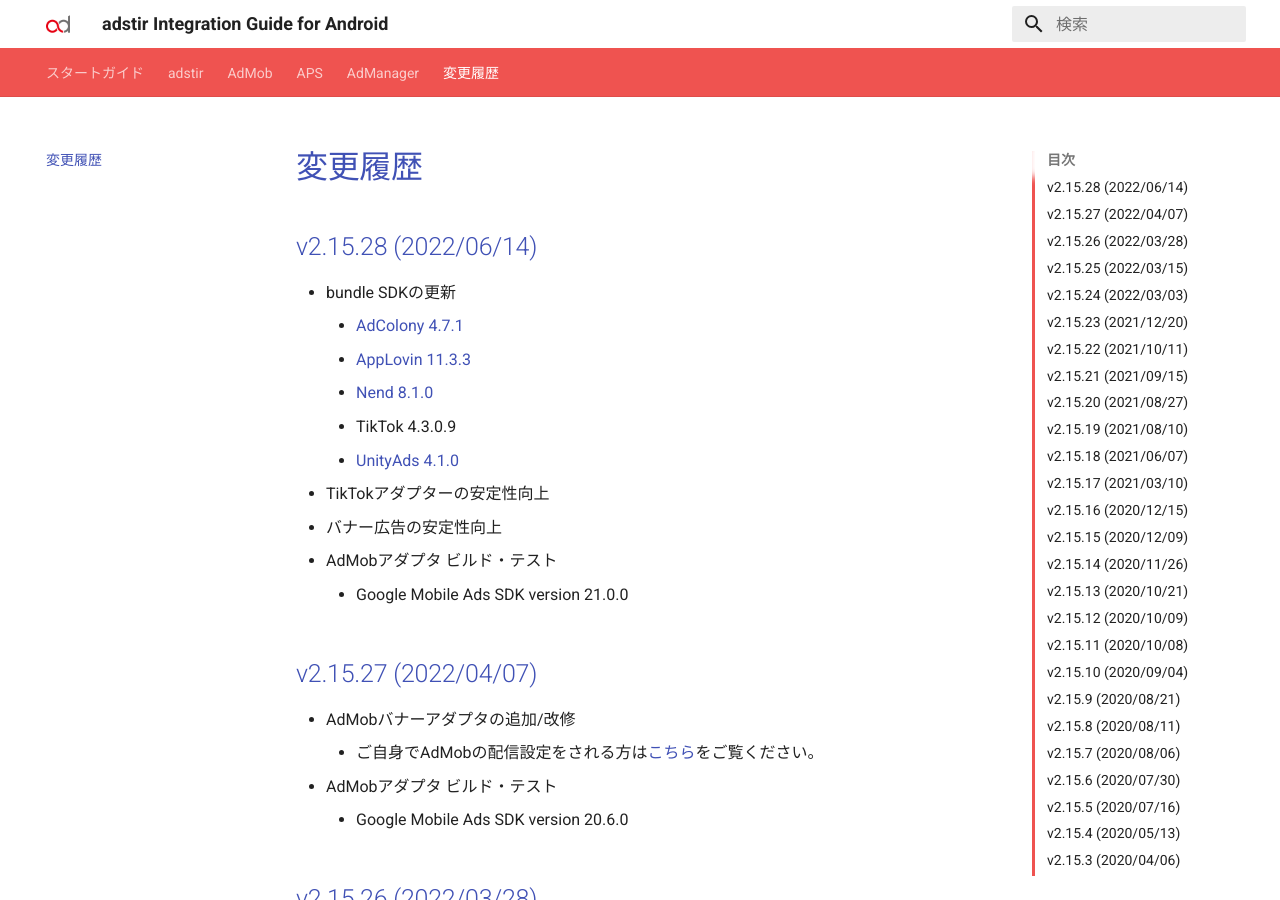
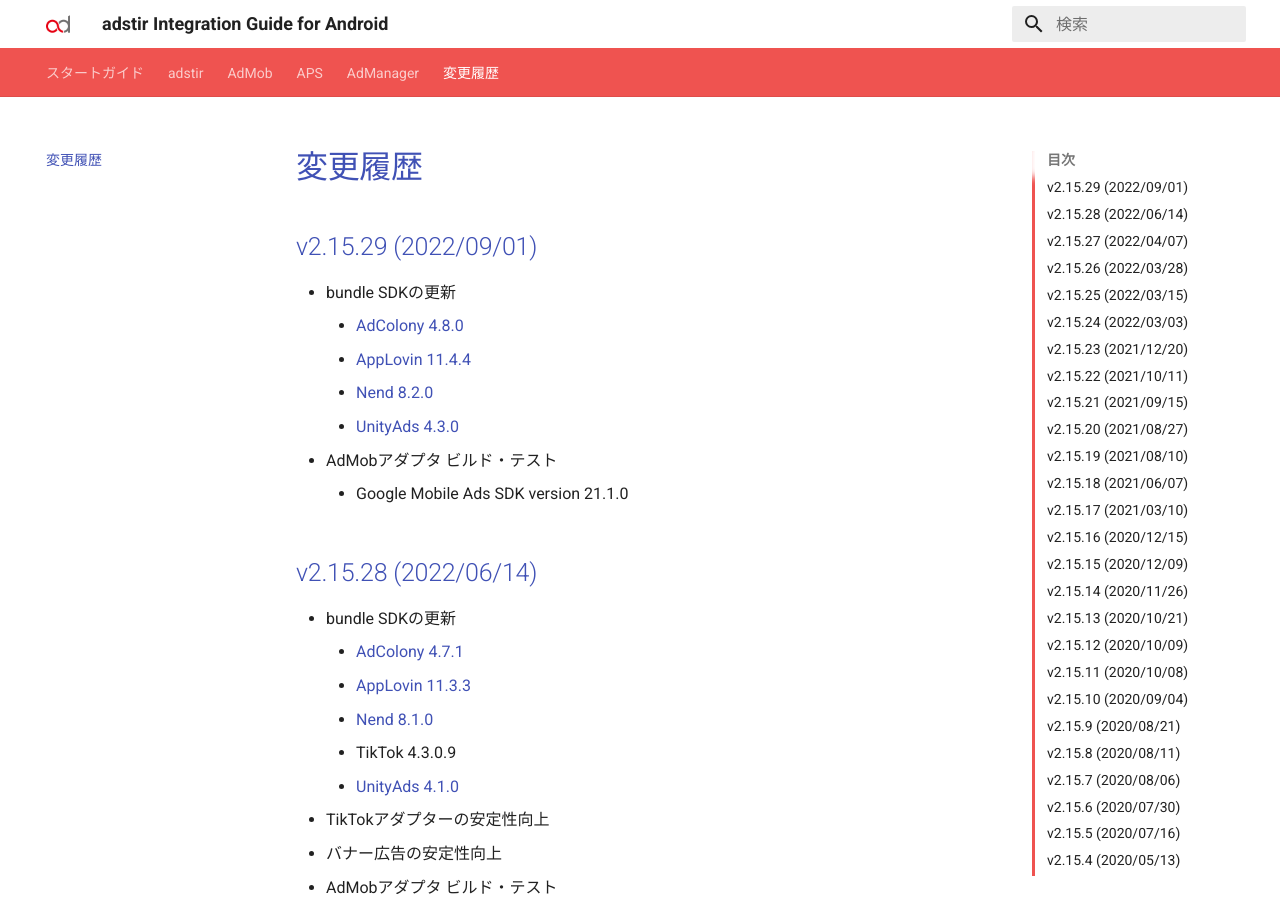
Before and after one commit to united-adstir/android-sdk-docs, an MkDocs documentation site: the page built from docs/changelog.md, in a window 1280 px wide and 900 px high. Built offline with MkDocs 1.6.1 and Material for MkDocs 9.7.7, drawn with Linux system fonts in a browser that asks for light colours; the version menu is left out.

Commit message:
update adstir SDK 2.15.29

```diff
--- a/docs/changelog.md
+++ b/docs/changelog.md
@@ -1,4 +1,14 @@
 # 変更履歴
+
+## v2.15.29 (2022/09/01)
+
+* bundle SDKの更新
+    * [AdColony 4.8.0](https://github.com/AdColony/AdColony-Android-SDK/releases/tag/4.8.0)
+    * [AppLovin 11.4.4](https://github.com/AppLovin/AppLovin-MAX-SDK-Android/releases/tag/release_11_4_4)
+    * [Nend 8.2.0](https://github.com/fan-ADN/nendSDK-Android-pub/releases/tag/8.2.0)
+    * [UnityAds 4.3.0](https://github.com/Unity-Technologies/unity-ads-android/releases/tag/4.3.0)
+* AdMobアダプタ ビルド・テスト
+    * Google Mobile Ads SDK version 21.1.0
 
 ## v2.15.28 (2022/06/14)
 
--- a/mkdocs.yml
+++ b/mkdocs.yml
@@ -18,17 +18,17 @@
 extra:
   language: 'jp'
   version:
-    adstir: 2.15.28
-    adcolony: 4.7.1
-    applovin: 11.3.3
+    adstir: 2.15.29
+    adcolony: 4.8.0
+    applovin: 11.4.4
     imobile: 2.0.23
     maio: 1.1.16
-    nend: 8.1.0
+    nend: 8.2.0
     tapjoy: 12.9.1
     tiktok: 4.3.0.9
-    unityads: 4.1.0
+    unityads: 4.3.0
     zucks: 4.8.6
-    google: 21.0.0
+    google: 21.1.0
   sample_url: 'https://dl.ad-stir.com/sample/AdstirAdsSdkAndroid-2.15.22-SampleApp.zip'
 
 # CSSの設定
```
